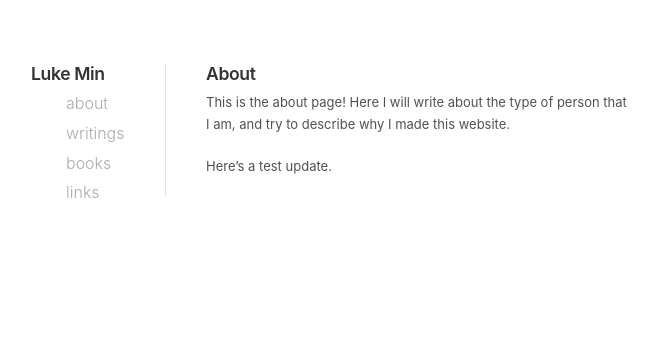
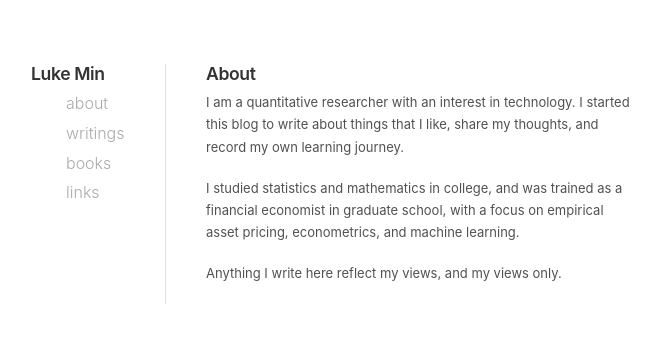
Before and after one commit to luke-min/luke-min.github.io, a Jekyll site: the page built from about.md, in a window 1280 px wide. Shown: the top 343 px of the page, without its empty margins (35-695 px from the left). Built offline with Jekyll 4.4.1, drawn with Linux system fonts in a browser that asks for light colours; nearby versions of some CDN libraries.

Commit message:
Update about

```diff
--- a/about.md
+++ b/about.md
@@ -5,6 +5,8 @@ title: About
 ---
 # About
 
-This is the about page! Here I will write about the type of person that I am, and try to describe why I made this website.
+I am a quantitative researcher with an interest in technology. I started this blog to write about things that I like, share my thoughts, and record my own learning journey.
 
-Here's a test update.
+I studied statistics and mathematics in college, and was trained as a financial economist in graduate school, with a focus on empirical asset pricing, econometrics, and machine learning.
+
+Anything I write here reflect my views, and my views only.
```
